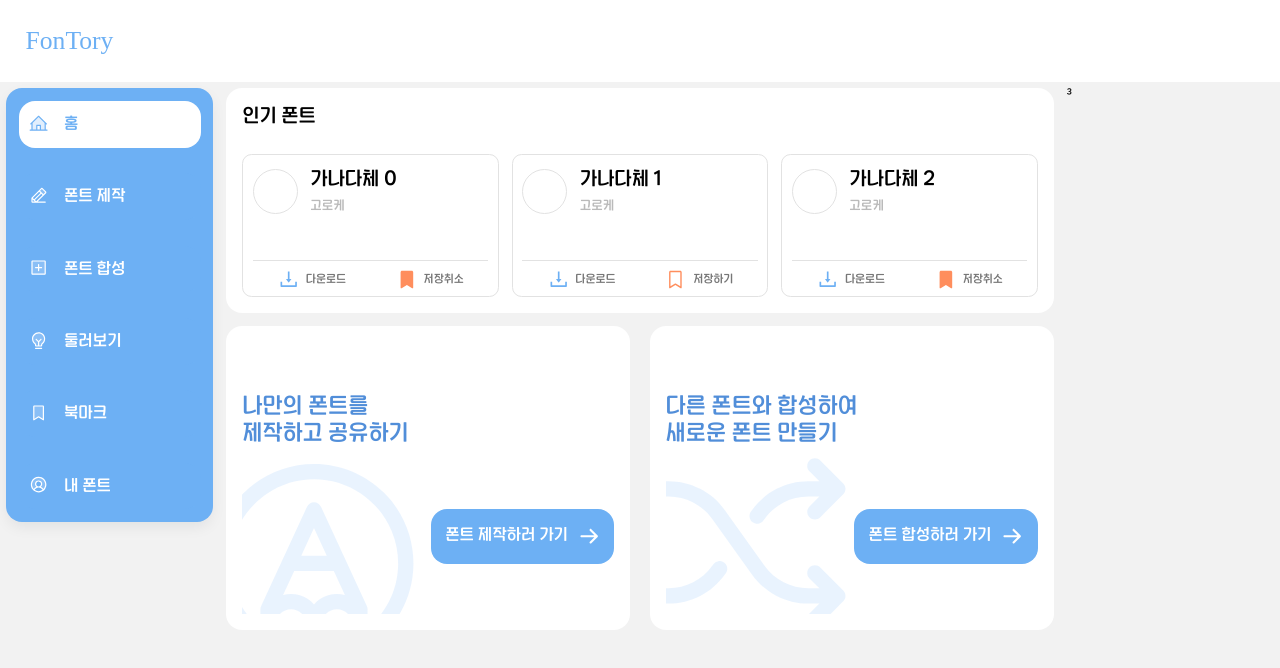
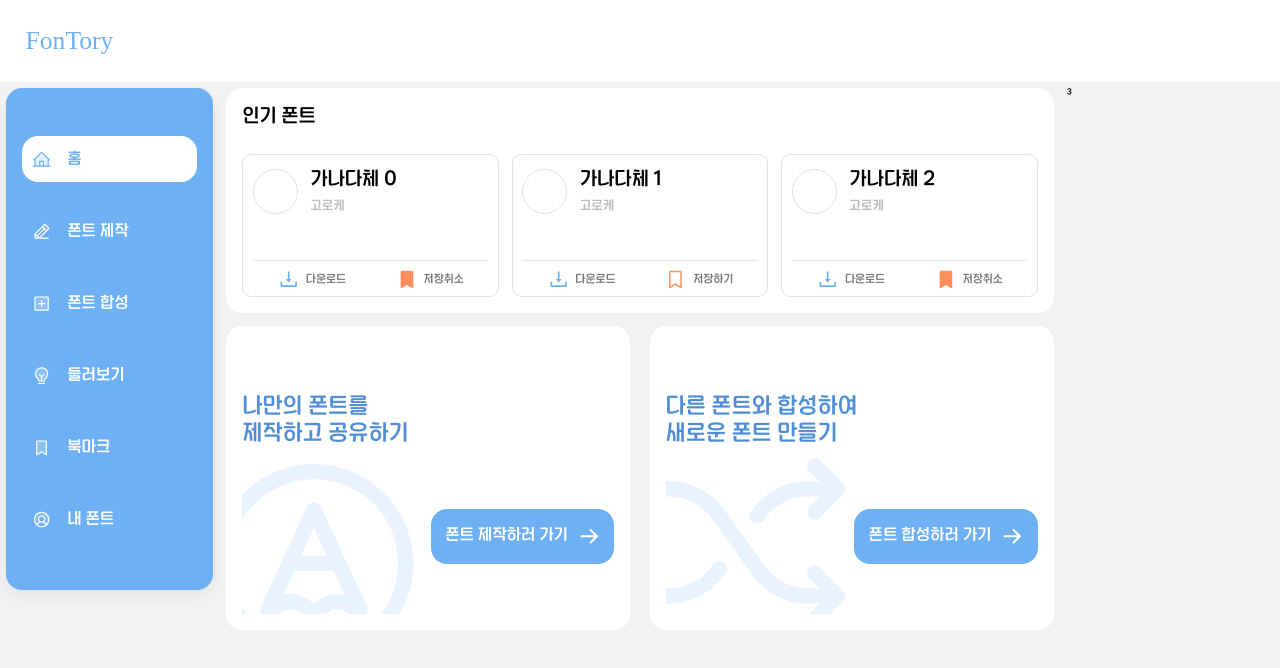
Before and after one commit to font-king/FONTory_FE, a React (Vite) app: page / in a window 1280 px wide. Shown: the top 668 px of the page. Built offline with nearby package versions, Linux system fonts and the light colour scheme; a web font is replaced by a local one.

Commit message:
feat: 사이드바 컴포넌트명 및 스타일 수정 (#37)

```diff
--- a/src/App.jsx
+++ b/src/App.jsx
@@ -3,7 +3,7 @@ import styled from 'styled-components'
 
 import { RouterComponent } from './app/router/RouterComponent'
 import { colors } from './app/styles/palette'
-import { SideNavbar } from './shared/ui/SideNavbar'
+import { SideNavigationBar } from './shared/ui/SideNavigationBar'
 
 function App() {
   return (
@@ -15,7 +15,7 @@ function App() {
       </Header>
 
       <Main>
-        <SideNavbar />
+        <SideNavigationBar />
         <RouterComponent />
         <div>3</div>
       </Main>
--- a/src/shared/ui/SideNavbar.jsx
+++ /dev/null
@@ -1,67 +0,0 @@
-import { memo } from 'react'
-import { Link, useLocation } from 'react-router-dom'
-import styled from 'styled-components'
-
-import { colors } from '@/app/styles/palette'
-import {
-  NavBookmarkIcon,
-  NavExplorerIcon,
-  NavFontDesignIcon,
-  NavFontSynthesisIcon,
-  NavHomeIcon,
-  NavMyFontIcon,
-} from '@/shared/ui/icons/NavIcons'
-
-const NAV_LIST = [
-  { label: '홈', Icon: NavHomeIcon, url: '/' },
-  { label: '폰트 제작', Icon: NavFontDesignIcon, url: '/font-design' },
-  { label: '폰트 합성', Icon: NavFontSynthesisIcon, url: '/font-synthesis' },
-  { label: '둘러보기', Icon: NavExplorerIcon, url: '/explorer' },
-  { label: '북마크', Icon: NavBookmarkIcon, url: '/bookmark' },
-  { label: '내 폰트', Icon: NavMyFontIcon, url: '/my-fonts' },
-]
-
-const NavItem = memo(({ item, isActive }) => {
-  return (
-    <NavItemContainer to={item.url} $isActive={isActive}>
-      <div>
-        <item.Icon isActive={isActive} />
-      </div>
-      <p className="nav-item-label">{item.label}</p>
-    </NavItemContainer>
-  )
-})
-
-NavItem.displayName = 'NavItem'
-
-export const SideNavbar = () => {
-  const { pathname } = useLocation()
-
-  return (
-    <Container>
-      {NAV_LIST.map((item) => (
-        <NavItem key={item.url} item={item} isActive={item.url === pathname} />
-      ))}
-    </Container>
-  )
-}
-
-const Container = styled.nav`
-  ${({ theme }) => theme.flexBox('column', undefined, 'center', '4xl')};
-  ${({ theme }) => theme.borderRadius('container')};
-  ${({ theme }) => theme.padding('lg')};
-  height: fit-content;
-  background-color: ${colors.blue[500]};
-  box-shadow: 0px 6px 15px -2px rgba(16, 24, 40, 0.08);
-`
-
-const NavItemContainer = styled(Link)`
-  ${({ theme }) => theme.flexBox('row', 'center', undefined, 'xl')};
-  ${({ theme }) => theme.borderRadius('container')};
-  ${({ theme }) => theme.padding('lg', 'md')};
-  background: ${({ $isActive }) => ($isActive ? '#fff' : colors.blue[500])};
-
-  .nav-item-label {
-    ${({ theme, $isActive }) => theme.font(500, $isActive ? colors.blue[500] : '#fff')};
-  }
-`
--- /dev/null
+++ b/src/shared/ui/SideNavigationBar.jsx
@@ -0,0 +1,68 @@
+import { Link, useLocation } from 'react-router-dom'
+import styled from 'styled-components'
+
+import { colors } from '@/app/styles/palette'
+import {
+  NavBookmarkIcon,
+  NavExplorerIcon,
+  NavFontDesignIcon,
+  NavFontSynthesisIcon,
+  NavHomeIcon,
+  NavMyFontIcon,
+} from '@/shared/ui/icons/NavIcons'
+
+const NAV_LIST = [
+  { label: '홈', Icon: NavHomeIcon, url: '/' },
+  { label: '폰트 제작', Icon: NavFontDesignIcon, url: '/font-design' },
+  { label: '폰트 합성', Icon: NavFontSynthesisIcon, url: '/font-synthesis' },
+  { label: '둘러보기', Icon: NavExplorerIcon, url: '/explorer' },
+  { label: '북마크', Icon: NavBookmarkIcon, url: '/bookmark' },
+  { label: '내 폰트', Icon: NavMyFontIcon, url: '/my-fonts' },
+]
+
+export const SideNavigationBar = () => {
+  const { pathname } = useLocation()
+
+  return (
+    <Container>
+      {NAV_LIST.map(({ url, label, Icon }) => {
+        const isActive = url === '/' ? pathname === url : pathname.startsWith(url)
+
+        return (
+          <NavigationItemContainer key={url} to={url} $isActive={isActive}>
+            <Icon isActive={isActive} />
+            <ItemLabel $isActive={isActive}>{label}</ItemLabel>
+          </NavigationItemContainer>
+        )
+      })}
+    </Container>
+  )
+}
+
+const Container = styled.nav`
+  ${({ theme }) => `
+    ${theme.flexBox('column', undefined, 'center', '4xl')}
+    ${theme.padding('sidebar')}
+    ${theme.borderRadius('container')}
+    ${theme.backgroundColor(theme.colors.blue[500])}
+    ${theme.boxShadow('md')}
+  `}
+  height: fit-content;
+`
+
+const NavigationItemContainer = styled(Link)`
+  ${({ theme, $isActive }) => `
+    ${theme.flexBox('row', 'center', undefined, 'xl')}
+    ${theme.padding('lg', 'md')}
+    ${theme.borderRadius('container')}
+    ${theme.backgroundColor($isActive ? '#fff' : colors.blue[500])}
+  `}
+
+  & > svg {
+    flex-shrink: 0;
+  }
+`
+
+const ItemLabel = styled.p`
+  ${({ theme, $isActive }) => theme.font(500, $isActive ? colors.blue[500] : '#fff')};
+`
```
